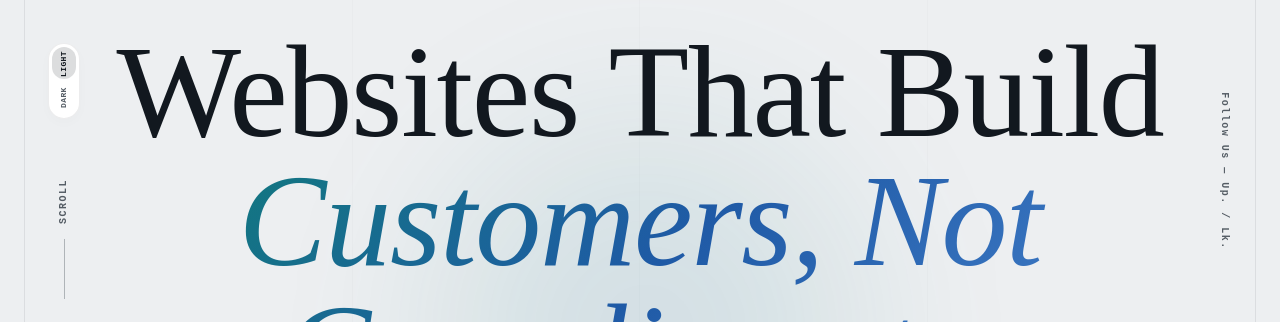
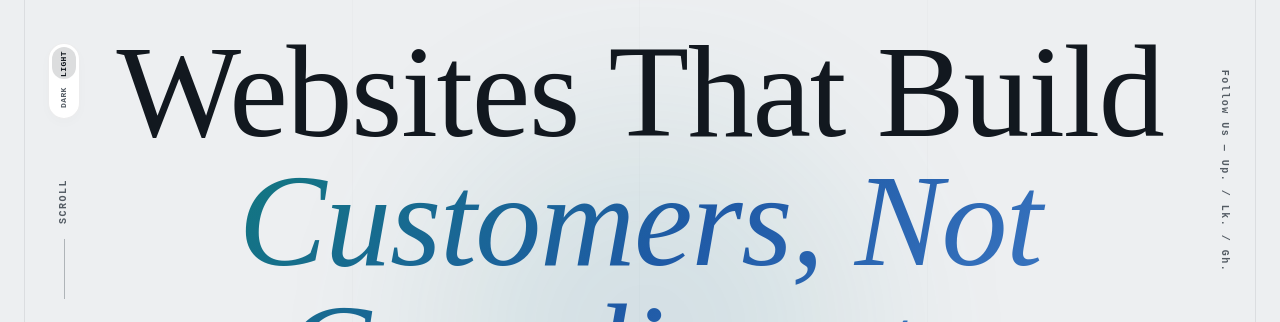
Before and after one commit to AbhishekKumarCode/Calibre-agency, a React (Vite) app: page / in a window 1280 px wide. Shown: the part 229-551 px from the top of the page. Built offline with nearby package versions, Linux system fonts and the light colour scheme; no server answers.

Commit message:
Add GitHub link across sidebar, footer, and mobile menu

```diff
--- a/src/pages/Home/markup.js
+++ b/src/pages/Home/markup.js
@@ -43,7 +43,7 @@
 
     <!-- RIGHT SIDEBAR -->
     <div class="right-sidebar">
-      <div class="sidebar-follow">Follow Us — <a href="https://www.upwork.com/freelancers/~0118882544be59d04b?mp_source=share" target="_blank" rel="noopener noreferrer">Up.</a> / <a href="https://www.linkedin.com/in/abhishek8668" target="_blank" rel="noopener noreferrer">Lk.</a></div>
+      <div class="sidebar-follow">Follow Us — <a href="https://www.upwork.com/freelancers/~0118882544be59d04b?mp_source=share" target="_blank" rel="noopener noreferrer">Up.</a> / <a href="https://www.linkedin.com/in/abhishek8668" target="_blank" rel="noopener noreferrer">Lk.</a> / <a href="https://github.com/AbhishekKumarCode" target="_blank" rel="noopener noreferrer">Gh.</a></div>
     </div>
 
     <!-- STICKY HEADER -->
@@ -85,6 +85,7 @@
         <div class="mobile-menu-socials">
           <a href="https://www.upwork.com/freelancers/~0118882544be59d04b?mp_source=share" class="mobile-social-link" target="_blank" rel="noopener noreferrer">Upwork</a>
           <a href="https://www.linkedin.com/in/abhishek8668" class="mobile-social-link" target="_blank" rel="noopener noreferrer">LinkedIn</a>
+          <a href="https://github.com/AbhishekKumarCode" class="mobile-social-link" target="_blank" rel="noopener noreferrer">GitHub</a>
         </div>
       </nav>
     </div>
@@ -1354,6 +1355,7 @@
         <div class="footer-right">
           <a href="https://www.upwork.com/freelancers/~0118882544be59d04b?mp_source=share" class="footer-social-link" target="_blank" rel="noopener noreferrer">Upwork</a>
           <a href="https://www.linkedin.com/in/abhishek8668" class="footer-social-link" target="_blank" rel="noopener noreferrer">LinkedIn</a>
+          <a href="https://github.com/AbhishekKumarCode" class="footer-social-link" target="_blank" rel="noopener noreferrer">GitHub</a>
         </div>
       </div>
       <!-- CALIBRE watermark -->
```
